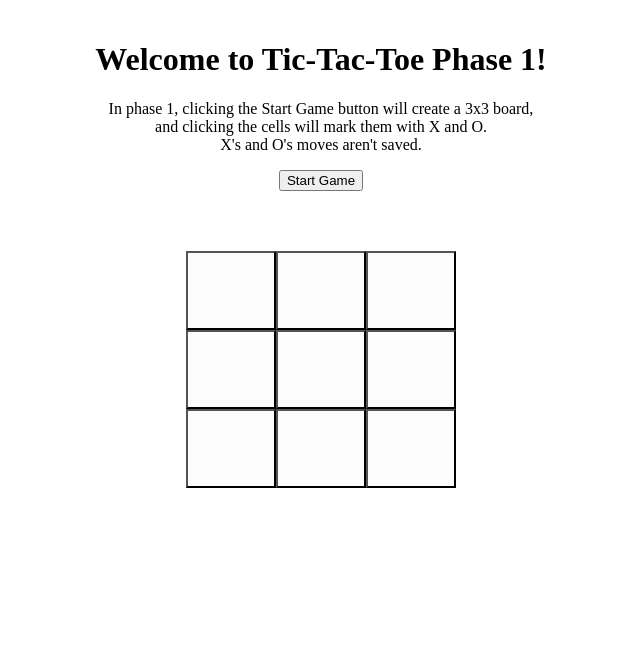
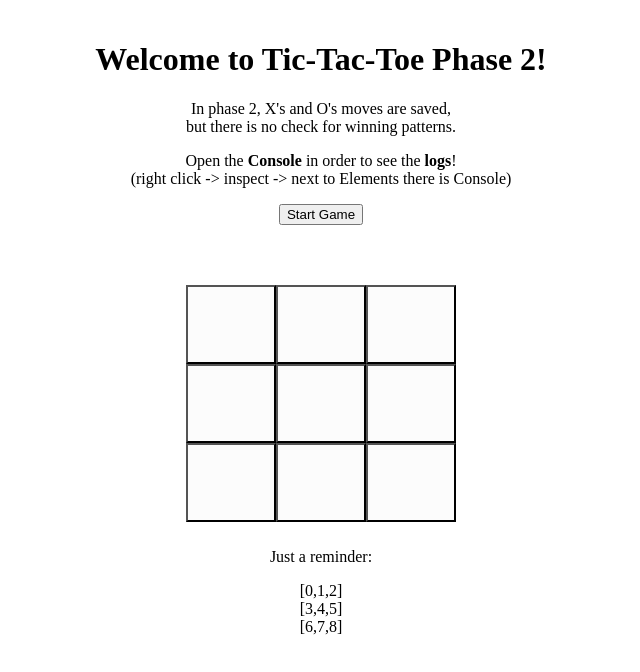
Before and after one commit to IfatNeumann/tic-tac-toe-phases, a plain HTML site: page index.html in a window 1280 px wide. Both pictures are taken after a click on the input "Start Game". Shown: the whole page, without its empty margins (319-959 px from the left). Drawn offline with Linux system fonts and the light colour scheme.

Commit message:
phase 2 - players' moves are tracked

```diff
--- a/index.html
+++ b/index.html
@@ -8,16 +8,22 @@
 <body>
 
 <div class="game-area">
-	<h1>Welcome to Tic-Tac-Toe Phase 1!</h1>
-	<p>In phase 1, clicking the Start Game button will create a 3x3 board,
+	<h1>Welcome to Tic-Tac-Toe Phase 2!</h1>
+	<p>In phase 2, X's and O's moves are saved,
 		<br>
-		and clicking the cells will mark them with X and O.
+		but there is no check for winning patterns.
+	</p>
+	<p> Open the <b>Console</b> in order to see the <b>logs</b>!
 		<br>
-		X's and O's moves aren't saved.
-	</p>
+	(right click -> inspect -> next to Elements there is Console)
+</p>
 	<input type="submit" value="Start Game" onclick="generateGame()">
 
 	<div id="game-board" class="game-board"></div>
+	<p> Just a reminder: </p>
+	<p> [0,1,2] <br>
+		[3,4,5] <br>
+		[6,7,8] </p>
 
 </div>
 </body>
--- a/tic-tac-toe.js
+++ b/tic-tac-toe.js
@@ -1,9 +1,21 @@
 var turn = 'X';
+var total_turns_played = 0;
+var selections = new Array();
+
+//[0,1,2]
+//[3,4,5]
+//[6,7,8]
+selections['X'] = [0,0,0,0,0,0,0,0,0];
+selections['O'] = [0,0,0,0,0,0,0,0,0];
 
 function generateGame(){
 
 	// Clearing board for new game
 	document.getElementById('game-board').innerHTML = '';
+	selections['X'] = [0,0,0,0,0,0,0,0,0];
+	selections['O'] = [0,0,0,0,0,0,0,0,0];
+	total_turns_played = 0;
+	var unique_id = 0;
 
 	// Generating board
 	for (row=0; row<3; row++){
@@ -14,7 +26,9 @@ function generateGame(){
 			button.setAttribute("class", 'grid-cell');
 			button.setAttribute("type", 'button');
 			button.setAttribute("onclick", "markCheck(this)");
+			button.setAttribute("id", unique_id);
 			document.getElementById('game-board').appendChild(button);
+			unique_id++;
 		}
 		var breakline = document.createElement("br");
 			document.getElementById('game-board').appendChild(breakline);
@@ -24,6 +38,9 @@ function generateGame(){
 
 function markCheck(obj){
 	obj.value = turn;
+	var cell = Number(obj.id);
+	selections[turn][cell] = 1;
+	console.log(`player ${turn} marked ${obj.id}!`);
 
 	if (turn == 'X' ) {
 		obj.setAttribute("class", 'green-player');
@@ -34,4 +51,10 @@ function markCheck(obj){
 	}
 
 	obj.setAttribute("disabled", 'disabled');
+	total_turns_played++;
+	if (total_turns_played == 9){
+		console.log(`player X marked [${selections['X']}]`);
+		console.log(`player O marked [${selections['O']}]`);
+		alert("Board is full!");
+	}
 }
```
Also changed, not shown: 1 other file.
